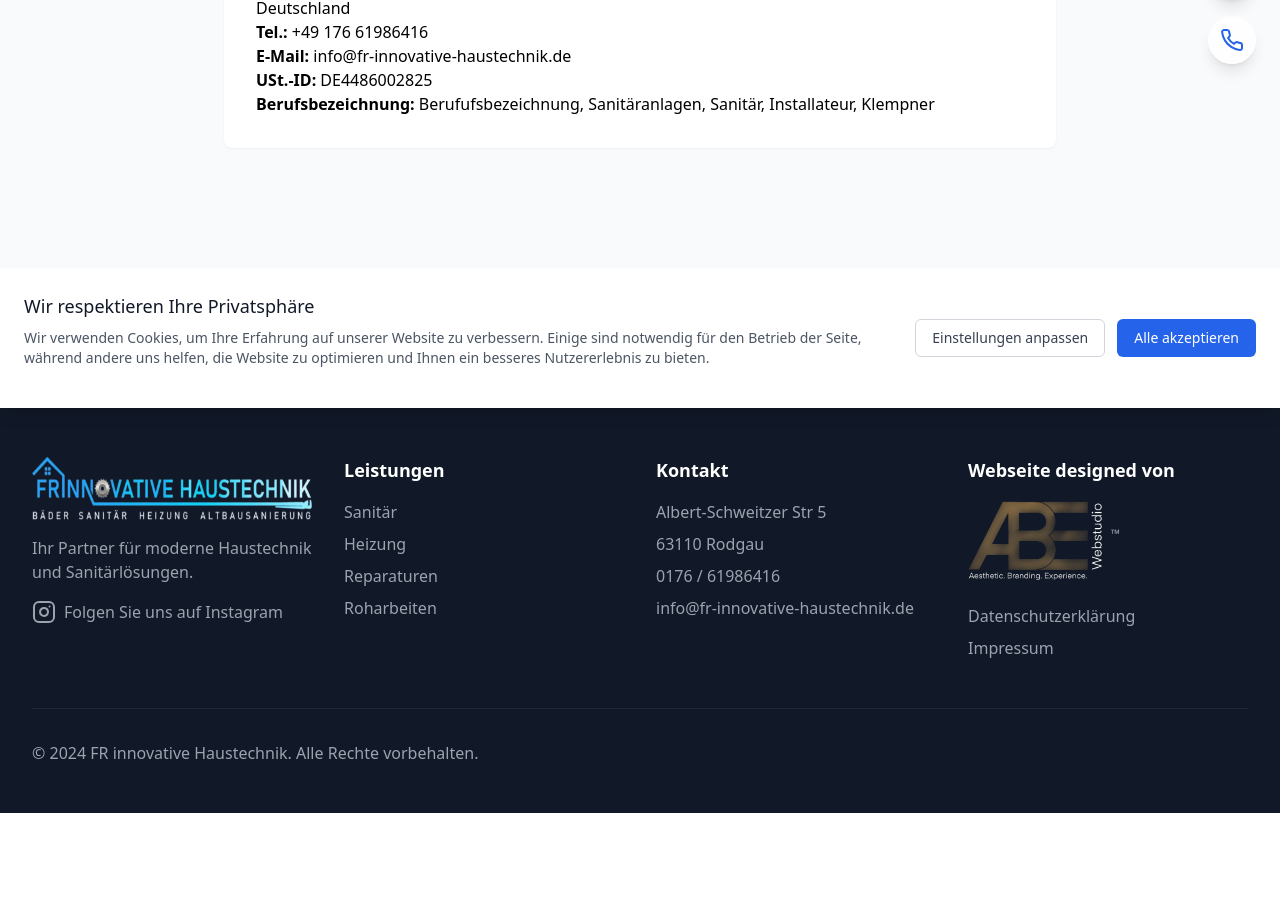
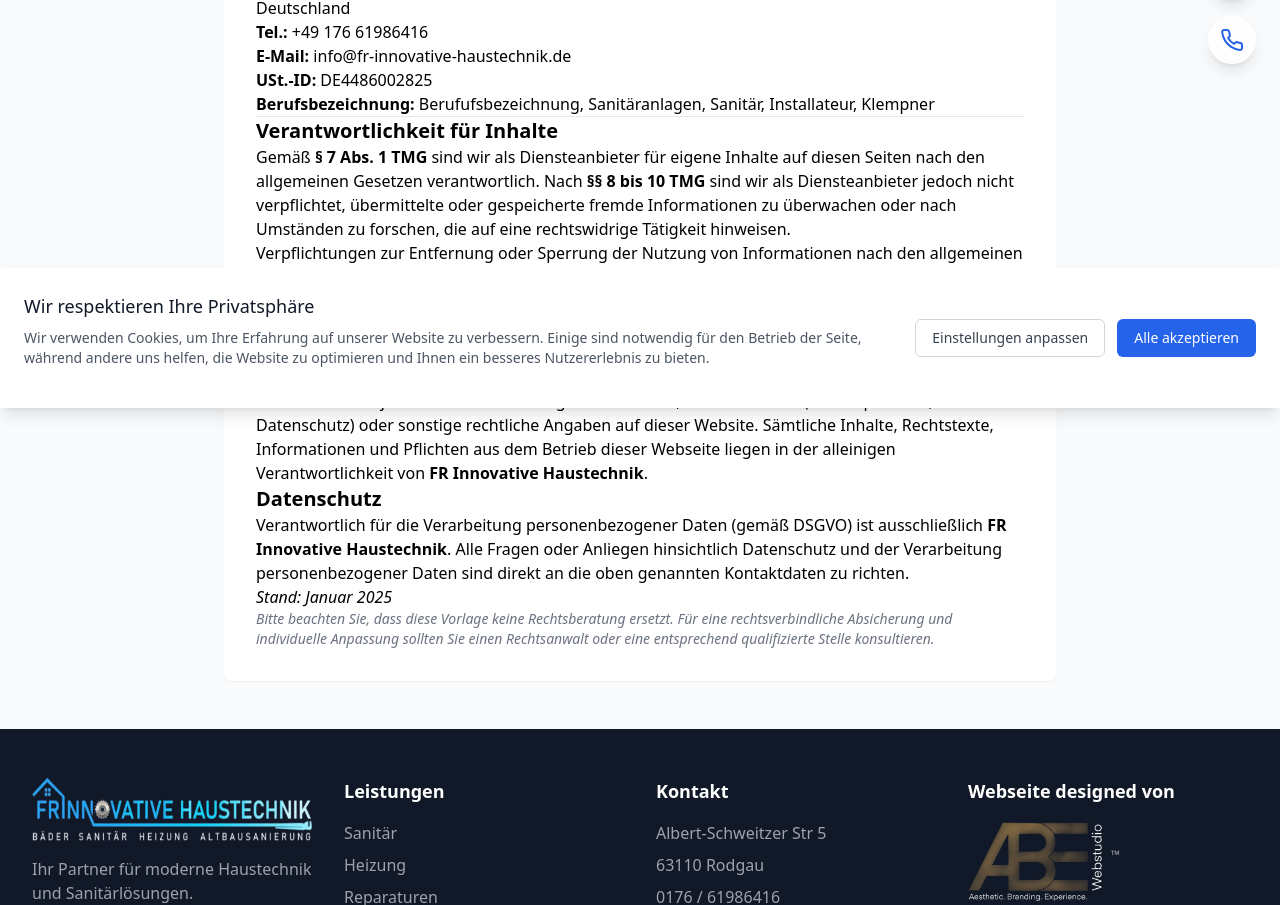
Before and after one commit to elkalaaouibilal94/fr-innovative-app, a React (Vite) app: page /impressum in a window 1280 px wide. Shown: the part 392-1297 px from the top of the page. Before the commit the page ends 1205 px from the top, so only its background shows below. Built offline with nearby package versions, Linux system fonts and the light colour scheme.

Commit message:
Update Imprint.tsx

```diff
--- a/src/pages/Imprint.tsx
+++ b/src/pages/Imprint.tsx
@@ -1,4 +1,5 @@
 import React, { useEffect } from 'react';
+import { Helmet } from 'react-helmet';
 
 const Imprint = () => {
   useEffect(() => {
@@ -7,12 +8,25 @@ const Imprint = () => {
 
   return (
     <div className="min-h-screen bg-gray-50 pt-20">
+      <Helmet>
+        <title>Impressum - FR Innovative Haustechnik</title>
+        <meta
+          name="description"
+          content="Impressum Angaben gemäß § 5 TMG"
+        />
+        <meta name="robots" content="index, follow" />
+        <link
+          rel="canonical"
+          href="https://www.fr-innovative-haustechnik.de/impressum"
+        />
+      </Helmet>
       <div className="max-w-4xl mx-auto px-4 sm:px-6 lg:px-8 py-12">
         <div className="bg-white rounded-lg shadow-sm p-8">
-          <h1 className="text-3xl font-bold text-gray-900 mb-6">Impressum</h1><br />
+          <h1 className="text-3xl font-bold text-gray-900 mb-6">Impressum</h1>
+          <br />
 
           <div className="prose prose-lg max-w-none">
-            <p>Angaben gemäß § 5 TMG</p>
+            <p><strong>Angaben gemäß § 5 TMG</strong></p>
             <p>Informationen über den Diensteanbieter.</p>
             <p>Felix Reinhold</p>
 
@@ -33,6 +47,38 @@ const Imprint = () => {
               <strong>USt.-ID:</strong> DE4486002825<br />
               <strong>Berufsbezeichnung:</strong> Berufufsbezeichnung, Sanitäranlagen, Sanitär, Installateur, Klempner<br />
             </p>
+
+            <hr />
+
+            <h2 className="text-xl font-semibold">Verantwortlichkeit für Inhalte</h2>
+            <p>
+              Gemäß <strong>§ 7 Abs. 1 TMG</strong> sind wir als Diensteanbieter für eigene Inhalte auf diesen Seiten nach den allgemeinen Gesetzen verantwortlich. Nach <strong>§§ 8 bis 10 TMG</strong> sind wir als Diensteanbieter jedoch nicht verpflichtet, übermittelte oder gespeicherte fremde Informationen zu überwachen oder nach Umständen zu forschen, die auf eine rechtswidrige Tätigkeit hinweisen.
+            </p>
+            <p>
+              Verpflichtungen zur Entfernung oder Sperrung der Nutzung von Informationen nach den allgemeinen Gesetzen bleiben hiervon unberührt. Eine diesbezügliche Haftung ist jedoch erst ab dem Zeitpunkt der Kenntnis einer konkreten Rechtsverletzung möglich. Bei Bekanntwerden von entsprechenden Rechtsverletzungen werden wir diese Inhalte umgehend entfernen.
+            </p>
+
+            <h2 className="text-xl font-semibold">Haftung für Webdesign und externe Dienstleister</h2>
+            <p>
+              Diese Website wurde durch die <strong>ABE Webstudio GbR</strong> gestaltet und programmiert. Die ABE Webstudio GbR übernimmt jedoch keinerlei Haftung für die Inhalte, die Rechtstexte (z. B. Impressum, Datenschutz) oder sonstige rechtliche Angaben auf dieser Website. Sämtliche Inhalte, Rechtstexte, Informationen und Pflichten aus dem Betrieb dieser Webseite liegen in der alleinigen Verantwortlichkeit von <strong>FR Innovative Haustechnik</strong>.
+            </p>
+
+            <h2 className="text-xl font-semibold">Datenschutz</h2>
+            <p>
+              Verantwortlich für die Verarbeitung personenbezogener Daten (gemäß DSGVO) ist ausschließlich <strong>FR Innovative Haustechnik</strong>. Alle Fragen oder Anliegen hinsichtlich Datenschutz und der Verarbeitung personenbezogener Daten sind direkt an die oben genannten Kontaktdaten zu richten.
+            </p>
+
+            <p>
+              <em>Stand: Januar 2025</em>
+            </p>
+
+            <p className="text-sm text-gray-500">
+              <em>
+                Bitte beachten Sie, dass diese Vorlage keine Rechtsberatung ersetzt. Für eine
+                rechtsverbindliche Absicherung und individuelle Anpassung sollten Sie einen
+                Rechtsanwalt oder eine entsprechend qualifizierte Stelle konsultieren.
+              </em>
+            </p>
           </div>
         </div>
       </div>
```
